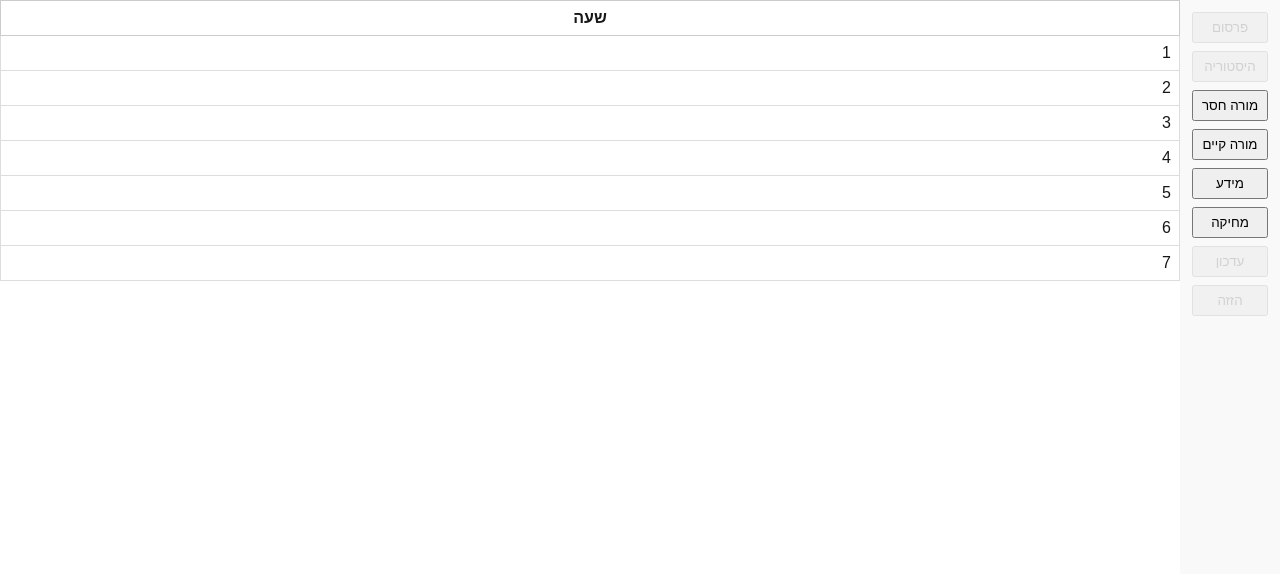
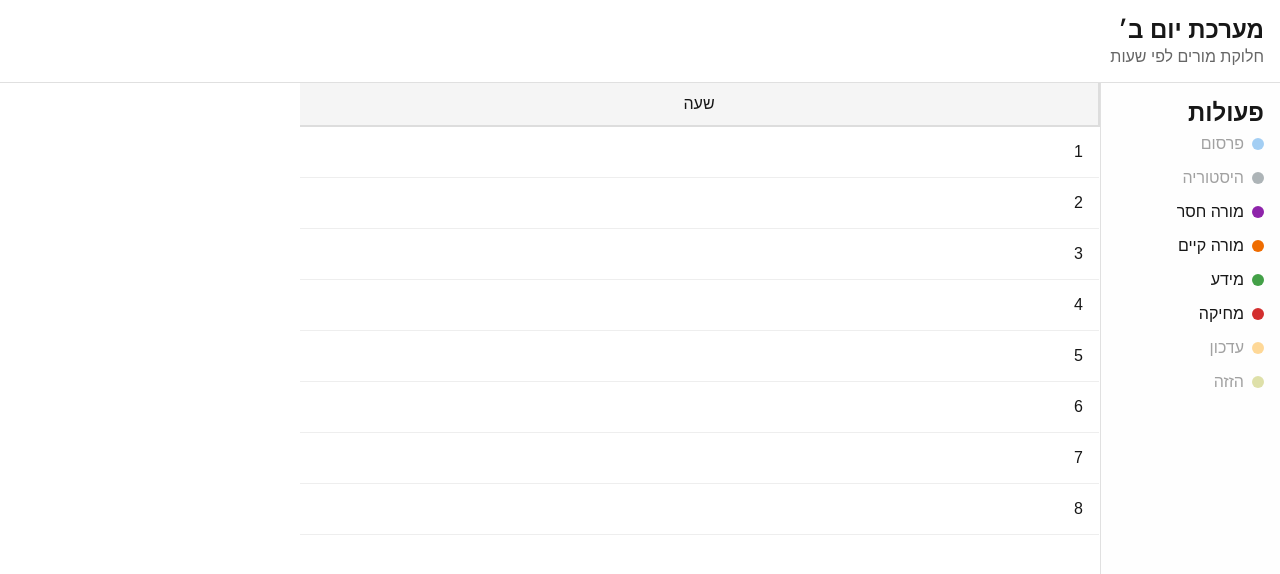
Before and after one commit to shibutzplus/shibutzplus, a Next.js app: page /about in a window 1280 px wide. Shown: the top 574 px of the page. Built offline with nearby package versions, Linux system fonts and the light colour scheme.

Commit message:
new dynamic table + tanstack

```diff
--- a/src/app/(public)/about/about.module.css
+++ b/src/app/(public)/about/about.module.css
@@ -1,4 +1,15 @@
-.container {
+.pageContainer {
+  display: flex;
+  flex-direction: column;
+  height: 100vh;
+}
+
+.content {
+  display: flex;
+  flex: 1;
+}
+
+/* .container {
   display: flex;
   align-items: center;
   justify-content: center;
@@ -17,7 +28,6 @@
   height: 100%;
 }
 
-/* Responsive Design */
 @media (max-width: 1200px) {
 
   .tableContainer {
@@ -48,4 +58,4 @@
   .tableContainer {
     padding: 2rem 1.5rem;
   }
-}
+} */
--- a/src/app/(public)/about/page.tsx
+++ b/src/app/(public)/about/page.tsx
@@ -5,29 +5,26 @@ import { ActionBar } from "@/components/ActionBar";
 import { TeacherTable } from "@/components/TeacherTable";
 import { TeacherRow, ActionColumnType } from "@/models/types/table";
 import { ColumnDef } from "@tanstack/react-table";
+import styles from "./about.module.css";
+import { Header } from "@/components/Header";
 
-// Initial rows: only hours
-const initialData: TeacherRow[] = Array.from({ length: 7 }, (_, i) => ({ hour: i + 1 }));
-
+const initialData: TeacherRow[] = Array.from({ length: 8 }, (_, i) => ({ hour: i + 1 }));
 const baseColumns: ColumnDef<TeacherRow>[] = [
     {
         accessorKey: "hour",
         header: "שעה",
         cell: (info: any) => <span>{info.getValue()}</span>,
-        meta: { bgColor: "#fff", align: "center" },
+        meta: { bgColor: "#f5f5f5" },
     },
 ];
 
 const AboutPage: NextPage = () => {
-    // Global unique counter for all new columns
     const [nextId, setNextId] = React.useState(1);
     const [actionCols, setActionCols] = React.useState<ColumnDef<TeacherRow>[]>([]);
 
     const handleSelect = (type: ActionColumnType) => {
-        // Assign and increment a global ID to guarantee uniqueness
         const id = `${type}-${nextId}`;
-        setNextId((prev) => prev + 1);
-
+        setNextId((n) => n + 1);
         let col: ColumnDef<TeacherRow>;
         if (type === "missingTeacher") {
             col = {
@@ -39,7 +36,7 @@ const AboutPage: NextPage = () => {
                     </select>
                 ),
                 cell: () => (
-                    <div style={{ display: "flex", flexDirection: "column", gap: 4 }}>
+                    <div style={{ display: "flex", flexDirection: "column", gap: 8 }}>
                         <input placeholder="שדה 1" />
                         <input placeholder="שדה 2" />
                         <select>
@@ -53,7 +50,7 @@ const AboutPage: NextPage = () => {
                         </select>
                     </div>
                 ),
-                meta: { bgColor: "#d0f0c0" },
+                meta: { bgColor: "#f3e5f5" },
             };
         } else if (type === "existingTeacher") {
             col = {
@@ -65,7 +62,7 @@ const AboutPage: NextPage = () => {
                     </select>
                 ),
                 cell: () => (
-                    <div style={{ display: "flex", flexDirection: "column", gap: 4 }}>
+                    <div style={{ display: "flex", flexDirection: "column", gap: 8 }}>
                         <input placeholder="שדה 1" />
                         <input placeholder="שדה 2" />
                         <select>
@@ -79,26 +76,31 @@ const AboutPage: NextPage = () => {
                         </select>
                     </div>
                 ),
-                meta: { bgColor: "#f8d7da" },
+                meta: { bgColor: "#fff3e0" },
             };
         } else {
             col = {
                 id,
-                header: () => <div style={{ textAlign: "center" }}>info</div>,
+                header: () => <div style={{ textAlign: "center" }}>מידע</div>,
                 cell: () => <div style={{ textAlign: "center" }}>this is info</div>,
-                meta: { bgColor: "#cce5ff", align: "center" },
+                meta: { bgColor: "#e8f5e9" },
             };
         }
-
-        setActionCols((prev) => [...prev, col]);
+        setActionCols((c) => [...c, col]);
     };
-
-    const handleDelete = () => setActionCols((prev) => prev.slice(1));
+    const handleDelete = () => setActionCols((c) => c.slice(1));
 
     return (
-        <div style={{ display: "flex", height: "100vh" }}>
-            <ActionBar onSelect={handleSelect} onDelete={handleDelete} />
-            <TeacherTable data={initialData} baseColumns={baseColumns} actionColumns={actionCols} />
+        <div className={styles.pageContainer}>
+            <Header />
+            <div className={styles.content}>
+                <ActionBar onSelect={handleSelect} onDelete={handleDelete} />
+                <TeacherTable
+                    data={initialData}
+                    baseColumns={baseColumns}
+                    actionColumns={actionCols}
+                />
+            </div>
         </div>
     );
 };
--- /dev/null
+++ b/src/components/ActionBar.module.css
@@ -0,0 +1,65 @@
+.container {
+    width: 180px;
+    background: #fefefe;
+    border-left: 1px solid #e0e0e0;
+    padding: 16px;
+    display: flex;
+    flex-direction: column;
+}
+
+.list {
+    list-style: none;
+    padding: 0;
+    margin: 0;
+}
+
+.item {
+    display: flex;
+    align-items: center;
+    padding: 8px 0;
+    cursor: pointer;
+}
+
+.item.disabled {
+    opacity: 0.4;
+    cursor: default;
+}
+
+.dot {
+    width: 12px;
+    height: 12px;
+    border-radius: 50%;
+    margin-left: 8px;
+}
+
+.publish {
+    background: #1e88e5;
+}
+
+.history {
+    background: #37474f;
+}
+
+.missingTeacher {
+    background: #8e24aa;
+}
+
+.existingTeacher {
+    background: #ef6c00;
+}
+
+.info {
+    background: #43a047;
+}
+
+.delete {
+    background: #d32f2f;
+}
+
+.update {
+    background: #ffa000;
+}
+
+.move {
+    background: #afb42b;
+}
--- a/src/components/ActionBar.tsx
+++ b/src/components/ActionBar.tsx
@@ -1,56 +1,51 @@
 "use client";
 import React from "react";
 import { ActionColumnType } from "@/models/types/table";
+import styles from "./ActionBar.module.css";
 interface ActionBarProps {
     onSelect: (type: ActionColumnType) => void;
     onDelete: () => void;
 }
-
-const allActions: {
+const actions: {
     key?: ActionColumnType;
     isDelete?: boolean;
     label: string;
+    dotClass: string;
     disabled: boolean;
 }[] = [
-    { label: "פרסום", disabled: true },
-    { label: "היסטוריה", disabled: true },
-    { key: "missingTeacher", label: "מורה חסר", disabled: false },
-    { key: "existingTeacher", label: "מורה קיים", disabled: false },
-    { key: "info", label: "מידע", disabled: false },
-    { isDelete: true, label: "מחיקה", disabled: false },
-    { label: "עדכון", disabled: true },
-    { label: "הזזה", disabled: true },
+    { label: "פרסום", dotClass: styles.publish, disabled: true },
+    { label: "היסטוריה", dotClass: styles.history, disabled: true },
+    { key: "missingTeacher", label: "מורה חסר", dotClass: styles.missingTeacher, disabled: false },
+    {
+        key: "existingTeacher",
+        label: "מורה קיים",
+        dotClass: styles.existingTeacher,
+        disabled: false,
+    },
+    { key: "info", label: "מידע", dotClass: styles.info, disabled: false },
+    { isDelete: true, label: "מחיקה", dotClass: styles.delete, disabled: false },
+    { label: "עדכון", dotClass: styles.update, disabled: true },
+    { label: "הזזה", dotClass: styles.move, disabled: true },
 ];
 
 export const ActionBar: React.FC<ActionBarProps> = ({ onSelect, onDelete }) => (
-    <div
-        style={{
-            width: 100,
-            background: "#f9f9f9",
-            display: "flex",
-            flexDirection: "column",
-            alignItems: "center",
-            padding: 8,
-        }}
-    >
-        {allActions.map((act, idx) => (
-            <button
-                key={idx}
-                disabled={act.disabled}
+    <aside className={styles.container}>
+        <h2>פעולות</h2>
+        <ul className={styles.list}>
+            {actions.map((act, i) => (
+                <li
+                    key={i}
+                    className={`${styles.item} ${act.disabled ? styles.disabled : ""}`}
                     onClick={() => {
+                        if (act.disabled) return;
                         if (act.isDelete) onDelete();
                         else if (act.key) onSelect(act.key);
                     }}
-                style={{
-                    margin: "4px 0",
-                    width: "90%",
-                    padding: "6px",
-                    cursor: act.disabled ? "not-allowed" : "pointer",
-                    opacity: act.disabled ? 0.5 : 1,
-                }}
                 >
+                    <span className={`${styles.dot} ${act.dotClass}`} />
                     {act.label}
-            </button>
+                </li>
             ))}
-    </div>
+        </ul>
+    </aside>
 );
--- /dev/null
+++ b/src/components/Header.module.css
@@ -0,0 +1,25 @@
+.headerContainer {
+    display: flex;
+    justify-content: space-between;
+    align-items: center;
+    padding: 16px;
+    background: #ffffff;
+    border-bottom: 1px solid #e0e0e0;
+}
+
+.titleGroup {
+    display: flex;
+    flex-direction: column;
+}
+
+.title {
+    font-size: 1.5rem;
+    font-weight: 600;
+    margin: 0;
+}
+
+.subtitle {
+    font-size: 1rem;
+    color: #666666;
+    margin: 4px 0 0;
+}
--- /dev/null
+++ b/src/components/Header.tsx
@@ -0,0 +1,12 @@
+import React from "react";
+import styles from "./Header.module.css";
+
+export const Header: React.FC = () => (
+    <header className={styles.headerContainer}>
+        <div className={styles.titleGroup}>
+            <h1 className={styles.title}>מערכת יום ב׳</h1>
+            <p className={styles.subtitle}>חלוקת מורים לפי שעות</p>
+        </div>
+        <div /> {/* placeholder for avatar */}
+    </header>
+);
--- /dev/null
+++ b/src/components/TeacherTable.module.css
@@ -0,0 +1,39 @@
+.container {
+    flex: 1;
+    overflow: auto;
+}
+
+.tableWrapper {
+    width: 100%;
+    height: calc(100vh - 88px);
+    overflow: auto;
+}
+
+.table {
+    border-collapse: collapse;
+    table-layout: fixed;
+    min-width: 800px;
+}
+
+.headerCell {
+    position: sticky;
+    top: 0;
+    background: #fafafa;
+    border-bottom: 2px solid #ddd;
+    padding: 12px;
+    min-width: 200px;
+    text-align: center;
+    font-weight: 500;
+}
+
+.hourCell {
+    background: #f5f5f5;
+    border-right: 2px solid #ddd;
+}
+
+.cell {
+    border-bottom: 1px solid #eee;
+    padding: 16px;
+    min-width: 200px;
+    vertical-align: top;
+}
--- a/src/components/TeacherTable.tsx
+++ b/src/components/TeacherTable.tsx
@@ -2,7 +2,7 @@
 import React from "react";
 import { useReactTable, getCoreRowModel, flexRender, ColumnDef } from "@tanstack/react-table";
 import { TeacherRow } from "@/models/types/table";
-
+import styles from "./TeacherTable.module.css";
 interface TeacherTableProps {
     data: TeacherRow[];
     baseColumns: ColumnDef<TeacherRow>[];
@@ -17,23 +17,18 @@ export const TeacherTable: React.FC<TeacherTableProps> = ({ data, baseColumns, a
     const table = useReactTable({ data, columns, getCoreRowModel: getCoreRowModel() });
 
     return (
-        <div style={{ flex: 1, overflow: "auto" }}>
-            <table style={{ width: "100%", borderCollapse: "collapse" }}>
+        <div className={styles.container}>
+            <div className={styles.tableWrapper}>
+                <table className={styles.table}>
                     <thead>
                         {table.getHeaderGroups().map((hg) => (
                             <tr key={hg.id}>
                                 {hg.headers.map((header) => (
                                     <th
                                         key={header.id}
+                                        className={`${styles.headerCell} ${header.column.id === "hour" ? styles.hourCell : ""}`}
                                         style={{
-                                        border: "1px solid #ccc",
-                                        padding: 8,
-                                        background:
-                                            (header.column.columnDef.meta as any)?.bgColor ||
-                                            "#eee",
-                                        textAlign:
-                                            (header.column.columnDef.meta as any)?.align ||
-                                            "center",
+                                            background: (header.column.columnDef.meta as any)?.bgColor,
                                         }}
                                     >
                                         {flexRender(
@@ -49,14 +44,7 @@ export const TeacherTable: React.FC<TeacherTableProps> = ({ data, baseColumns, a
                         {table.getRowModel().rows.map((row) => (
                             <tr key={row.id}>
                                 {row.getVisibleCells().map((cell) => (
-                                <td
-                                    key={cell.id}
-                                    style={{
-                                        border: "1px solid #ddd",
-                                        padding: 8,
-                                        verticalAlign: "top",
-                                    }}
-                                >
+                                    <td key={cell.id} className={styles.cell}>
                                         {flexRender(cell.column.columnDef.cell, cell.getContext())}
                                     </td>
                                 ))}
@@ -65,5 +53,6 @@ export const TeacherTable: React.FC<TeacherTableProps> = ({ data, baseColumns, a
                     </tbody>
                 </table>
             </div>
+        </div>
     );
 };
```
Lines whose indentation alone changed are shown as unchanged.
